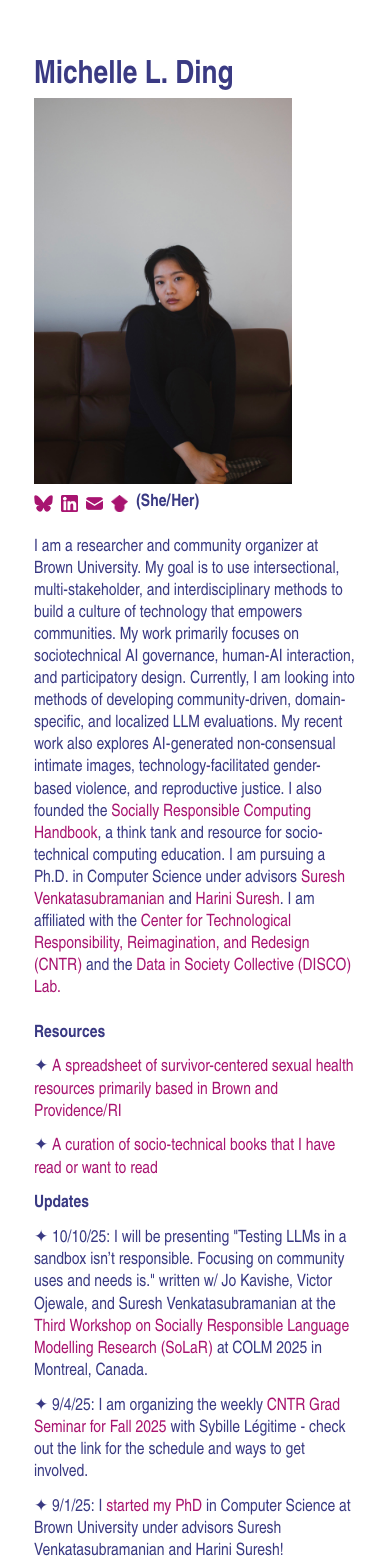
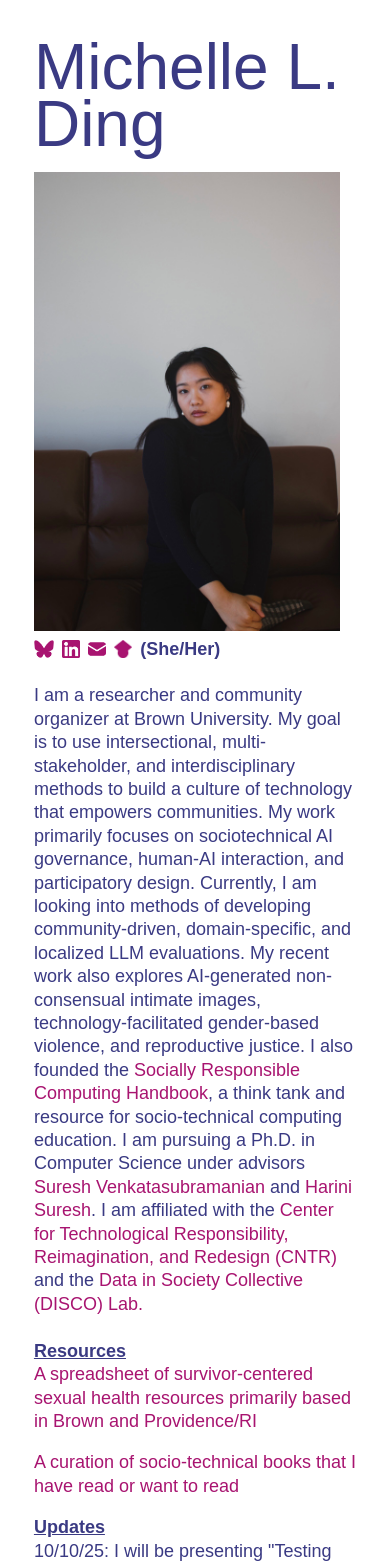
Before and after one commit to michelle-ding/michelle-ding.github.io, a React (Create React App) app: page / in a window 390 px wide. Shown: the top 1565 px of the page. Built offline with nearby package versions, Linux system fonts and the light colour scheme; the HTML template or start-up script is replaced by a standard one.

Commit message:
mobile edits

```diff
--- a/src/App.tsx
+++ b/src/App.tsx
@@ -1,6 +1,6 @@
 import React, { useState } from 'react';
 import Nav from './Nav';
-import Body from './Body'; // Assuming Body is another component
+import Body from './Body';
 
 function App() {
   const [logoval, setlogoval] = useState<boolean>(true); // Default to light mode
--- a/src/Body.tsx
+++ b/src/Body.tsx
@@ -90,7 +90,7 @@ function about_text(){
 function bio(logoval:boolean){
      return(
         <div id="bio">
-            <b id="header">
+            <b>
                 {portrait()}
                 <div className="iconcontainer">
                 {icons(logoval)} (She/Her)
@@ -104,7 +104,7 @@ function bio(logoval:boolean){
 
 function updates(){
     return(
-        <div id="updates">
+        <div id="Updates">
             <b id="header">Updates</b>
             <br></br>
             <div className="star-list">
@@ -224,7 +224,7 @@ function contact(){
 
 function publications(){
     return(
-        <div id="publications">
+        <div id="Publications">
             <b id="header">{'Publications'}</b>
             <br></br>
             <div className="star-list">
--- a/src/Nav.tsx
+++ b/src/Nav.tsx
@@ -7,9 +7,9 @@ function navcontent() {
       <ul>
         <li><a href="#About">About</a></li>
         <li><a href="#Resources">Resources</a></li>
-        <li><a href="#updates">Updates</a></li>
-        <li><a href="#publications">Publications</a></li>
-            <li><a href="#projects">Projects</a></li>
+        <li><a href="#Updates">Updates</a></li>
+        <li><a href="#Publications">Publications</a></li>
+            <li><a href="#Projects">Projects</a></li>
             <li><a href="#Press">Press</a></li>
         <li><a href="#WebsiteDetails">Website_Details</a></li>
       </ul>
--- a/src/styles/App.css
+++ b/src/styles/App.css
@@ -4,10 +4,10 @@
   --other:#A81470;
   --body_size: 18px;
   --header_size:54px;
-  --body_size_phone: 17px;
+  --body_size_phone: 18px;
   --header_size_phone:32px;
   --portrait_width:40%;
-  --portrait_width_phone:80%;
+  --portrait_width_phone:95%;
 }
 
 .dark-theme{
@@ -112,9 +112,8 @@
   text-align: left;
   margin-top:0em;
 }
-
 .star-list {
-  padding-left:0em;   /* small indent ensures marker displays on mobile */
+  padding-left: 0em; /* small indent ensures marker displays on mobile */
   margin: 0;
 }
 
@@ -123,14 +122,16 @@
   margin: 0.75em 0;    /* vertical spacing between items */
 }
 
+/* Remove top margin from first list item */
+.star-list li:first-child {
+  margin-top: 0;
+}
+
 .star-list li::marker {
   content: "✦ ";        /* simple Unicode star */
   color: var(--text);
   font-size: 1em;       /* avoid scaling too much */
 }
-/* Alternating stars: filled ✦ for odd, unfilled ✧ for even */
-/* .star-list li:nth-child(odd)::marker  { content: "✦ "; }
-.star-list li:nth-child(even)::marker { content: "✧ "; }  */
 
 #ilocontainer{
   display: flex;
@@ -196,11 +197,15 @@
     visibility: hidden;
   }
 
+  #header{
+    text-decoration: underline;
+  }
+
   .container{
-    margin-top: 3em;
+    margin-top: 2em;
     margin-left: 0.5em;
     margin-right: 0.5em;
-    margin-bottom: 5em;
+    margin-bottom: 3em;
     z-index: 1;
   }
 
@@ -216,7 +221,6 @@
     font-family: Arial Narrow, sans-serif
   }
 
-
   .text{
     font-size:var(--body_size_phone);
     display:block;
@@ -225,9 +229,8 @@
     color: var(--text);
     text-align: left;
     max-width: 90%;
-    font-family: Arial Narrow, sans-serif;
+    font-family: Arial, Helvetica, sans-serif;
   }
-
 
   #iloa{
     max-width:100%;
@@ -238,23 +241,39 @@
     height: auto
   }
   #ref{
-
     color: var(--other);
-
   }
 
+  .welcome span{
+    font-size: 64px;
+  }
   .welcome{
-    font-size: var(--header_size_phone);
-    font-weight: bold;
-    line-height: 1.3em;
+    font-weight: normal;
+    line-height: 1em;
     text-align: left;
     margin-top:0em;
-    font-family: Arial Narrow, sans-serif
-
+    font-family: Arial, Helvetica, sans-serif
   }
 
   #portrait{
     width: var(--portrait_width_phone);
     height: auto;
+    margin-top: 1em;
+    margin-bottom:0em;
   }
+  .star-list li {
+    list-style-position: inside; /* keeps bullets aligned */
+    margin: 1em 0;
+  }
+
+  .star-list li::marker {
+    content: none;           /* disable custom star */
+  }
+
+  @media only screen and (min-width: 901px) {
+    #nav-toggle, #nav-page {
+      display: none !important; /* hide mobile nav on desktop */
+    }
+  }
+
 }
```
